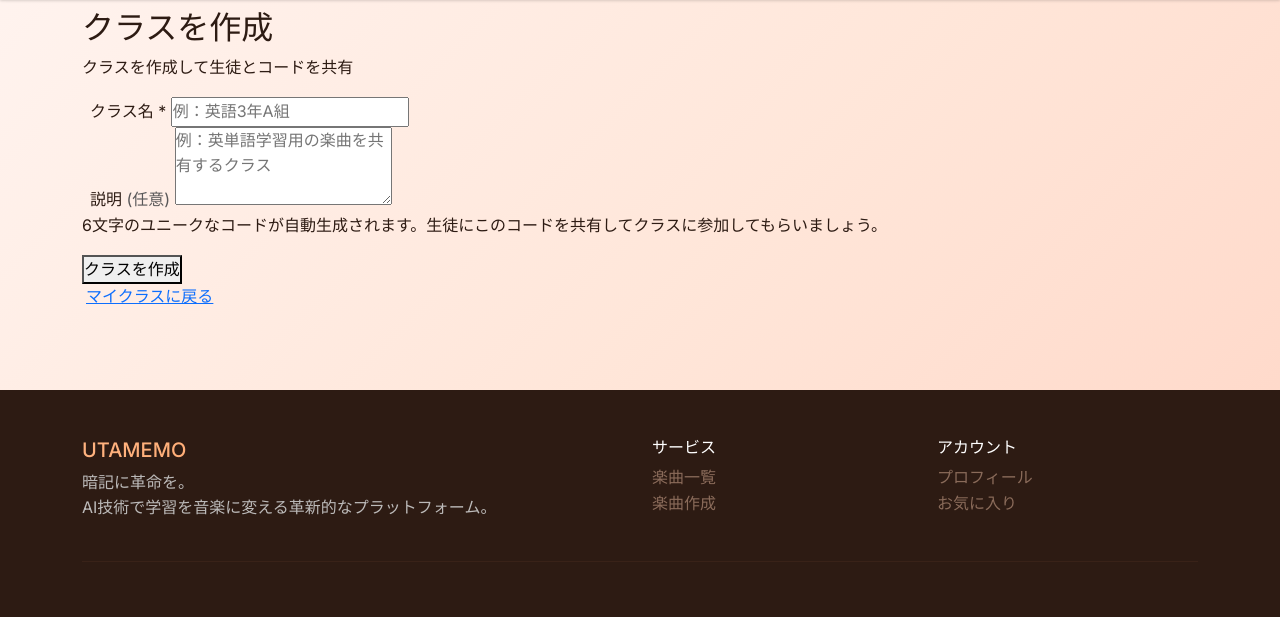
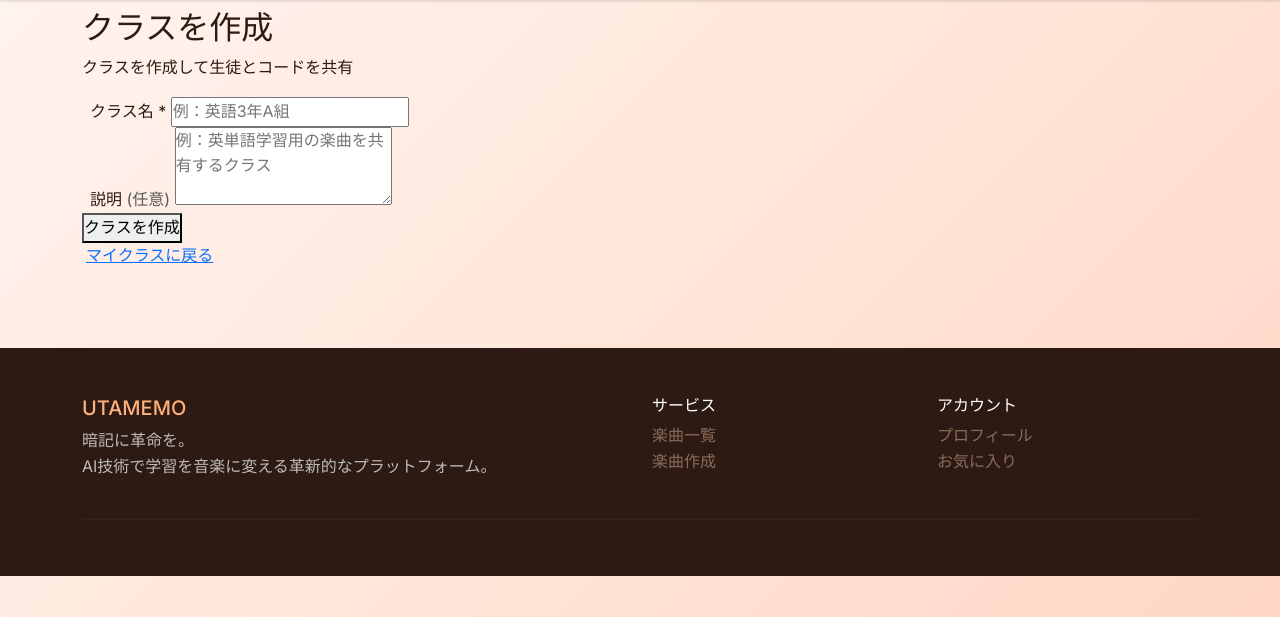
Before and after one commit to Yulkjh/utamemo-app, a Django app: page /classroom/create/ in a window 1280 px wide. Shown: the part 71-688 px from the top of the page. Run offline with Django 5.2, Linux system fonts and the light colour scheme; the visitor is signed in with stand-in values (Sample User, id 1).

Commit message:
Remove info-box from classroom create page for simpler UI

```diff
--- a/myproject/templates/songs/classroom_create.html
+++ b/myproject/templates/songs/classroom_create.html
@@ -105,24 +105,6 @@
         min-height: 100px;
     }
 
-    .info-box {
-        background: linear-gradient(135deg, rgba(76, 175, 80, 0.1) 0%, rgba(139, 195, 74, 0.1) 100%);
-        border: 1px solid rgba(76, 175, 80, 0.3);
-        border-radius: 12px;
-        padding: 1rem;
-        margin-bottom: 1.5rem;
-    }
-    .info-box p {
-        margin: 0;
-        color: var(--text-secondary);
-        font-size: 0.9rem;
-        line-height: 1.5;
-    }
-    .info-box i {
-        color: #4CAF50;
-        margin-right: 0.5rem;
-    }
-
     .create-btn {
         width: 100%;
         padding: 1rem;
@@ -204,13 +186,6 @@
                                   placeholder="{% if is_english %}e.g. Songs for learning English vocabulary{% elif is_chinese %}例如：用于学习英语词汇的歌曲{% else %}例：英単語学習用の楽曲を共有するクラス{% endif %}"></textarea>
                     </div>
 
-                    <div class="info-box">
-                        <p>
-                            <i class="fas fa-magic"></i>
-                            {% if is_english %}A unique 6-character code will be automatically generated. Share this code with your students so they can join your class.{% elif is_chinese %}将自动生成唯一的6位代码。与学生分享此代码以便他们加入您的班级。{% else %}6文字のユニークなコードが自動生成されます。生徒にこのコードを共有してクラスに参加してもらいましょう。{% endif %}
-                        </p>
-                    </div>
-
                     <button type="submit" class="create-btn">
                         <i class="fas fa-plus-circle"></i>
                         {% if is_english %}Create Class{% elif is_chinese %}创建班级{% else %}クラスを作成{% endif %}
```
